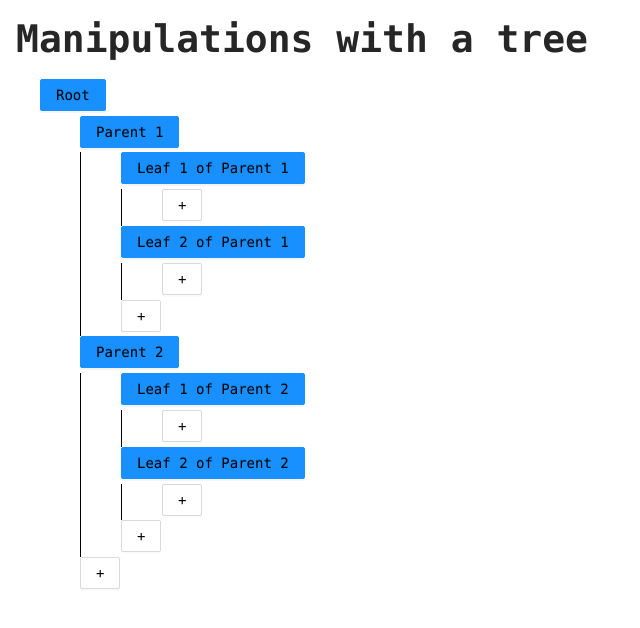
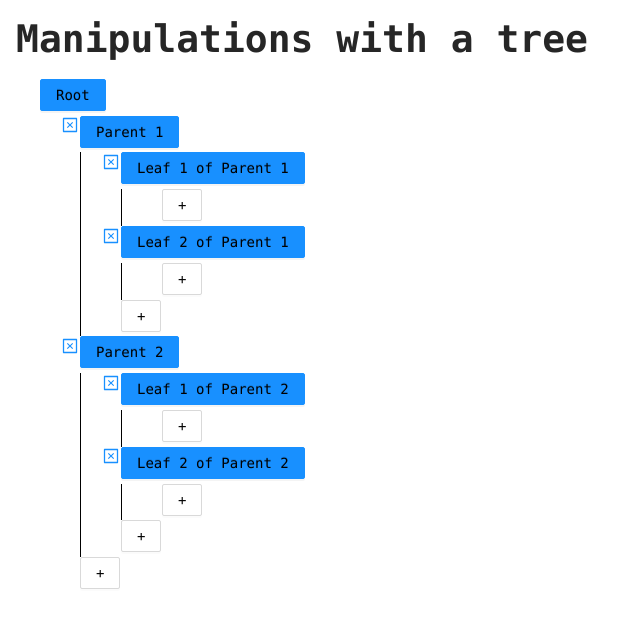
Before and after one commit to axissixa57/manipulation-with-root, a React (Create React App) app: page / in a window 1280 px wide. Shown: the top 628 px of the page, without its empty margins (0-640 px from the left). Built offline with nearby package versions, Linux system fonts and the light colour scheme.

Commit message:
feat: deleting a node in the tree

```diff
--- a/src/App.jsx
+++ b/src/App.jsx
@@ -19,15 +19,6 @@ const App = () => {
     setTree(newTree)
   }
 
-  const makeParent = item => {
-    console.log(item)
-    const newTree = Object.assign({}, tree)
-
-    item.children = []
-
-    setTree(newTree)
-  }
-
   const addChild = parent => {
     const newTree = Object.assign({}, tree)
 
@@ -44,7 +35,6 @@ const App = () => {
   const funcs = {
     toggleOpen,
     addChild,
-    makeParent,
     setTree,
     dragItemName,
     dragItemNode,
--- a/src/components/AddItem/component.jsx
+++ b/src/components/AddItem/component.jsx
@@ -6,7 +6,6 @@ import { ButtonStyled } from '@/theme/globalStyle'
 const AddItem = ({ parent, funcs }) => {
   return (
     <li>
-      {/* <TreeLine onClick={() => funcs.addChild(parent)}>+</TreeLine> */}
       <ButtonStyled
         onClick={() => funcs.addChild(parent)}
         onDragEnter={e => funcs.handleDragEnter(e, parent)}
--- a/src/components/TreeItem/component.jsx
+++ b/src/components/TreeItem/component.jsx
@@ -1,7 +1,9 @@
 import React from 'react'
 import PropTypes from 'prop-types'
+import { CloseSquareOutlined } from '@ant-design/icons'
 
 import { ButtonStyled } from '@/theme/globalStyle'
+import { ButtonIconStyled } from './styles'
 import { TreeList } from '@/components/'
 import {
   findNested,
@@ -13,15 +15,13 @@ import {
 
 const TreeItem = ({ item, funcs, dragging, setDragging }) => {
   const {
-    toggleOpen,
-    makeParent,
     setTree,
     dragItemName,
     dragItemNode,
     dragItemObject,
   } = funcs
 
-  const [parent] = Object.keys(item) // const [parent, isOpen]
+  const [parent] = Object.keys(item)
 
   const handletDragStart = (e, item, obj) => {
     console.log('Starting to drag', item)
@@ -30,10 +30,6 @@ const TreeItem = ({ item, funcs, dragging, setDragging }) => {
     dragItemNode.current.addEventListener('dragend', handleDragEnd)
     dragItemName.current = item
     dragItemObject.current = obj
-
-    console.log('!dragItemNode.current: ', dragItemNode.current)
-    console.log('!dragItemName.current: ', dragItemName.current)
-    console.log('!dragItemObject.current: ', dragItemObject.current)
 
     setDragging(true)
   }
@@ -49,19 +45,11 @@ const TreeItem = ({ item, funcs, dragging, setDragging }) => {
     ) {
       console.log('Target is NOT the same as dragged item')
 
-      // const textElementWillBeReplaced = e.target.innerText.match(/[^\[]*/)[0];
-      // const textElementCurrent = dragItemNode.current.innerText.match(/[^\[]*/)[0];
-      const textElementWillBeReplaced = e.target.innerText
-      const textElementCurrent = dragItemNode.current.innerText
-
-      console.log(textElementWillBeReplaced) // кот. надо заменить
-      console.log(textElementCurrent) // кот. удерживается для перемещения
+      const textElementWillBeReplaced = e.target.innerText // кот. надо заменить
+      const textElementCurrent = dragItemNode.current.innerText // кот. удерживается для перемещения
 
       if (textElementWillBeReplaced === '+') {
-        console.log('dragItemObject.current: ', dragItemObject.current)
-
         setTree(oldTree => {
-          // const copy = Object.assign({}, dragItemObject.current)
           findAndDeleteNested(oldTree, dragItemObject.current)
 
           targetItem.children.push(dragItemObject.current)
@@ -72,11 +60,8 @@ const TreeItem = ({ item, funcs, dragging, setDragging }) => {
         setTree(oldTree => {
           const replaced = findNested(oldTree, textElementWillBeReplaced)
           const current = findNested(oldTree, textElementCurrent)
-          console.log('replaced:', replaced.res, replaced.property)
-          console.log('current:', current.res, current.property)
-          // console.log('textElementWillBeReplaced:', textElementWillBeReplaced);
-          // console.log('textElementCurrent:', textElementCurrent);
-          if (hasNested(replaced.res, current.res)) {
+
+          if (hasNested(replaced.res, current.property)) {
             const result = hasAndReplaceNested(replaced.res, current.res)
             const newTree = replaceNested(
               oldTree,
@@ -99,7 +84,7 @@ const TreeItem = ({ item, funcs, dragging, setDragging }) => {
               replaced.res,
               current.property,
             )
-            // console.log(JSON.stringify(b, null, 4))
+
             return Object.assign({}, newTree)
           }
         })
@@ -123,24 +108,34 @@ const TreeItem = ({ item, funcs, dragging, setDragging }) => {
     return 'dnd-item'
   }
 
+  const onHandleDeleteClick = () => {
+    setTree(oldTree => {
+      findAndDeleteNested(oldTree, item)
+      return Object.assign({}, oldTree)
+    })
+  }
+
   funcs = { ...funcs, handleDragEnter }
 
   return (
-    <li>
+    <li style={{ position: 'relative' }}>
+      {item[parent].label !== 'Root' && (
+        <ButtonIconStyled
+          type="link"
+          shape="circle"
+          icon={<CloseSquareOutlined />}
+          onClick={onHandleDeleteClick} />
+      )}
       <ButtonStyled
         type="primary"
         draggable
         onDragStart={e => handletDragStart(e, parent, item)}
         onDragEnter={e => handleDragEnter(e, parent)}
-        onClick={() => toggleOpen(item)}
-        onDoubleClick={() => makeParent(item)}
-        // className={dragging ? getStyles(parent) : 'dnd-item'}
         id={dragging ? getStyles(parent) : 'dnd-item'}
       >
         {item[parent].label}
-        {/* {item[parent].children && <span>{item[isOpen] ? "[-]" : "[+]"}</span>} */}
       </ButtonStyled>
-      {item[parent].children && ( // && item[isOpen]
+      {item[parent].children && (
         <TreeList
           className={dragging ? 'drag-n-drop current' : 'drag-n-drop'}
           item={item[parent]}
@@ -154,7 +149,6 @@ const TreeItem = ({ item, funcs, dragging, setDragging }) => {
 TreeItem.propTypes = {
   funcs: PropTypes.shape({
     toggleOpen: PropTypes.func.isRequired,
-    makeParent: PropTypes.func.isRequired,
     setTree: PropTypes.func.isRequired,
     dragItemName: PropTypes.object.isRequired,
     dragItemNode: PropTypes.object.isRequired,
--- /dev/null
+++ b/src/components/TreeItem/styles.js
@@ -0,0 +1,8 @@
+import styled from 'styled-components'
+import { Button } from 'antd'
+
+export const ButtonIconStyled = styled(Button)`
+  position: absolute;
+  top: -0.4rem;
+  left: -1.6rem;
+`
--- a/src/helpers/hasNested.js
+++ b/src/helpers/hasNested.js
@@ -1,6 +1,30 @@
-export default (replaced, current) =>
-  replaced.children.some(val => {
-    const [firstKey] = Object.keys(val)
+export default (obj, property) => {
+  const arr = [obj]
+  let current
+  let result = false
 
-    return val[firstKey].label === current.label
-  })
+  while (arr.length > 0) {
+    current = arr.shift()
+
+    const [key] = Object.keys(current)
+
+    if (current[key] && key === property) {
+      result = true
+      break
+    }
+
+    if (!Array.isArray(current.children)) {
+      const key = Object.keys(current)
+
+      current = current[key]
+    }
+
+    if (current && current.children.length > 0) {
+      for (let i = 0; i < current.children.length; i++) {
+        arr.push(current.children[i])
+      }
+    }
+  }
+
+  return result
+}
```
Also changed, not shown: src/styles.js (deleted, +0 -12 lines).
